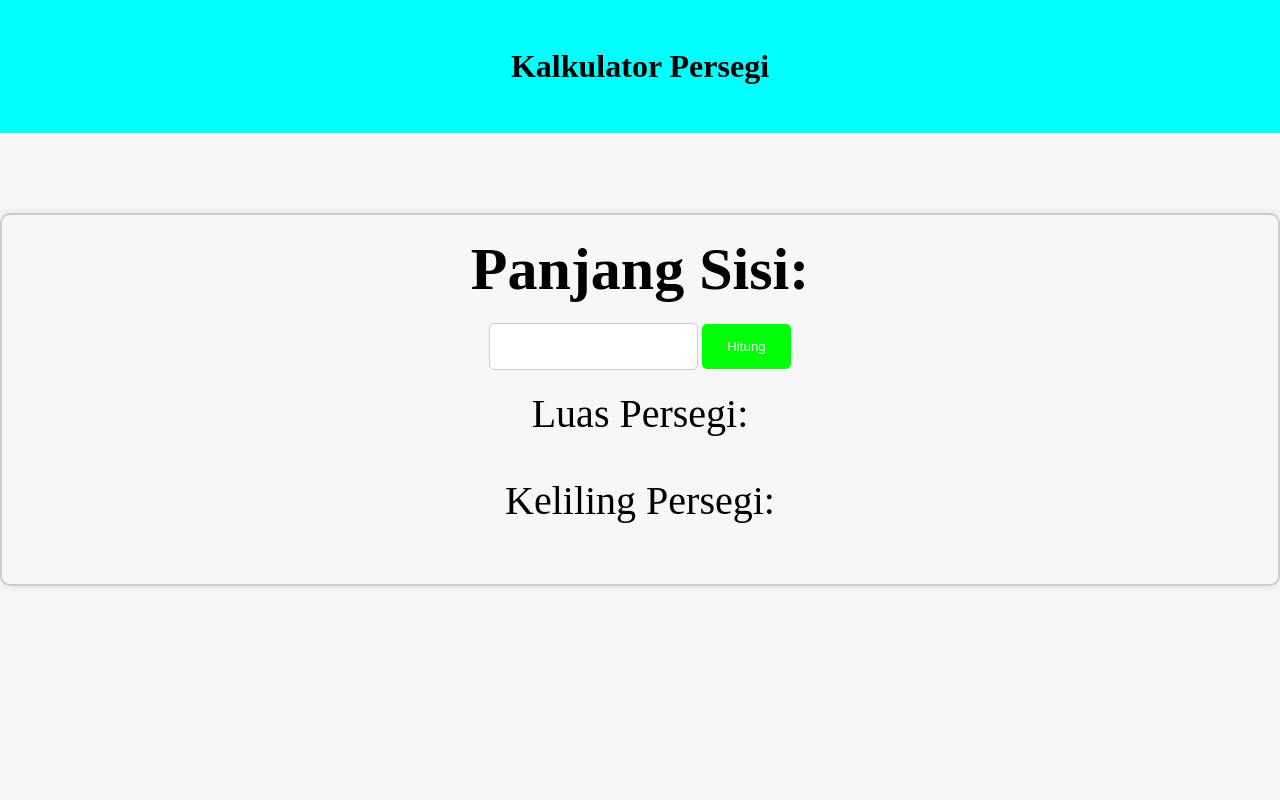
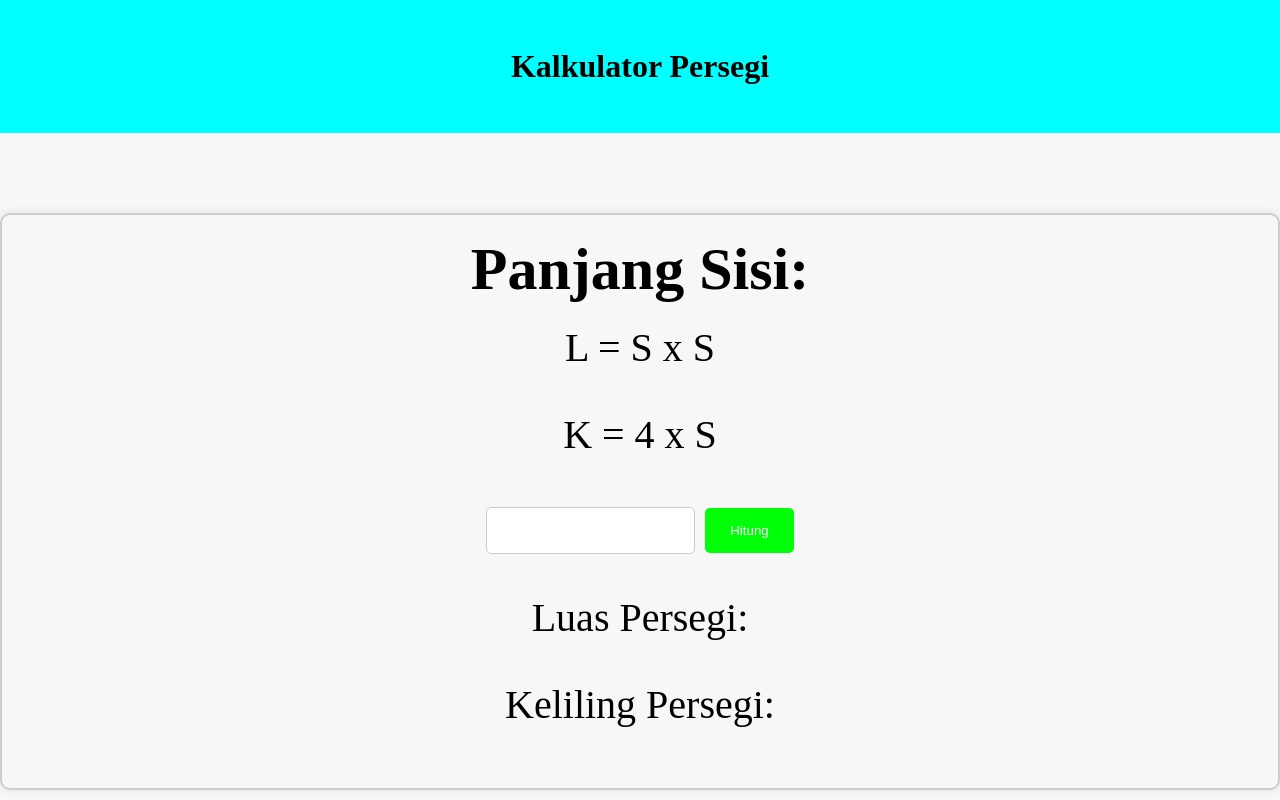
Before and after one commit to boy03/KalkulatorMatematik, a plain HTML site: page index.html in a window 1280 px wide. Drawn offline with Linux system fonts and the light colour scheme.

Commit message:
Update index.html

```diff
--- a/index.html
+++ b/index.html
@@ -8,6 +8,8 @@
     <h1 class="H1">Kalkulator Persegi</h1>
     <div class="container">
       <label for="side">Panjang Sisi:</label>
+      <p>L = S x S<p>
+      <p>K = 4 x S<p>
       <input type="number" id="side" name="side" />
       <button onclick="kalkulator()">Hitung</button>
       <p>Luas Persegi: <span id="area"></span></p>
```
